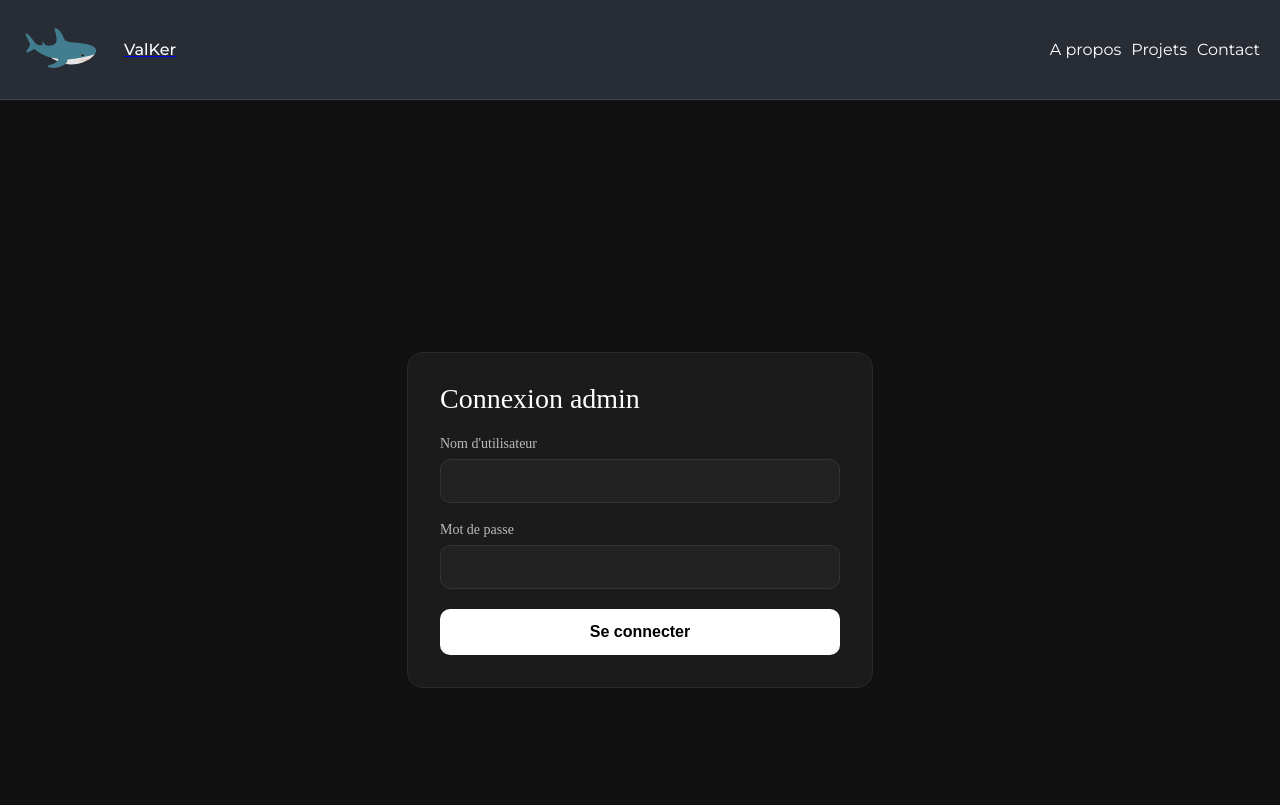
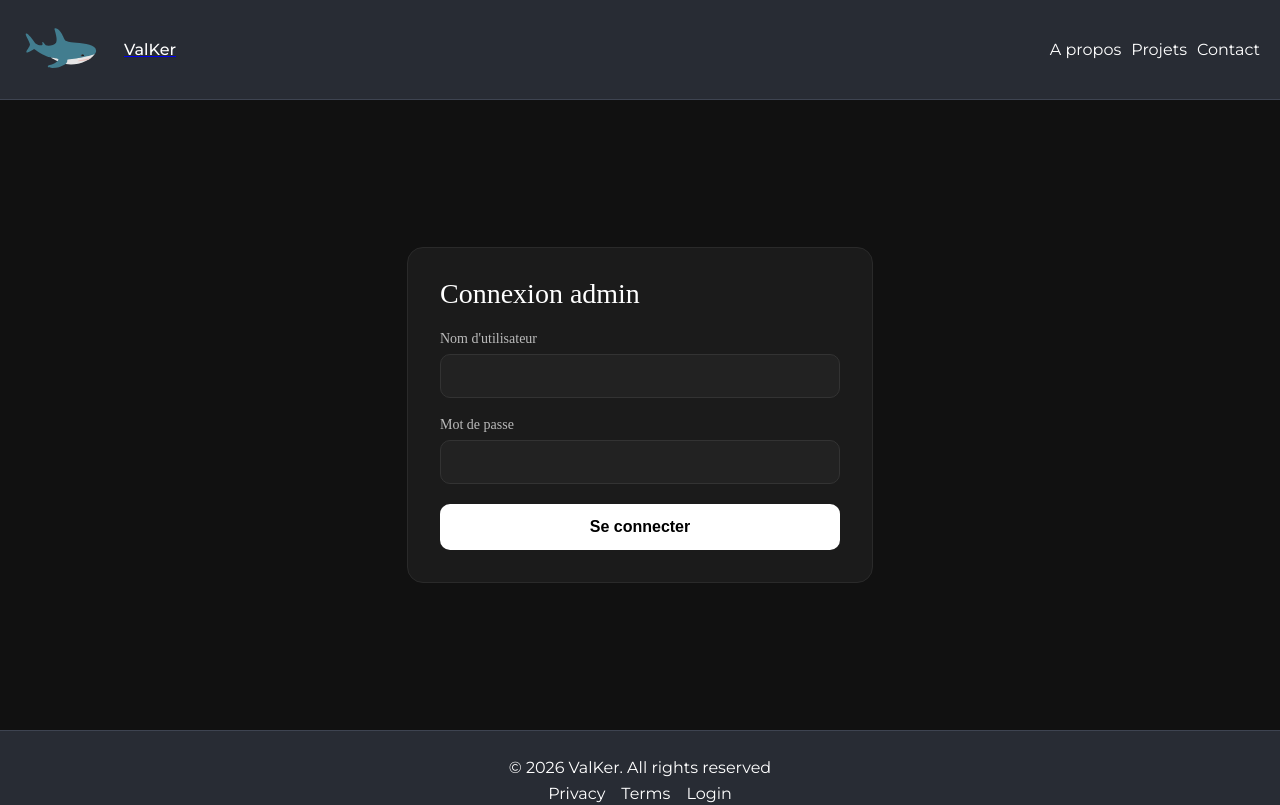
Before and after one commit to ValKer-OPCS/OPCS-P12, a Next.js app: page /login in a window 1280 px wide. Shown: the top 805 px of the page. Built offline with nearby package versions, Linux system fonts and the light colour scheme.

Commit message:
Adjust AuthForm container height and padding
Reduce the AuthForm .container min-height from 100vh to 78.7vh and remove the 20px padding. This tightens the vertical sizing and eliminates extra spacing, likely to better align the form with surrounding layout or header/footer elements.

```diff
--- a/src/components/AuthForm/style.module.scss
+++ b/src/components/AuthForm/style.module.scss
@@ -1,10 +1,9 @@
 .container {
-  min-height: 100vh;
+  min-height: 78.7vh;
   display: flex;
   justify-content: center;
   align-items: center;
   background: #111;
-  padding: 20px;
 }
 
 .form {
```
